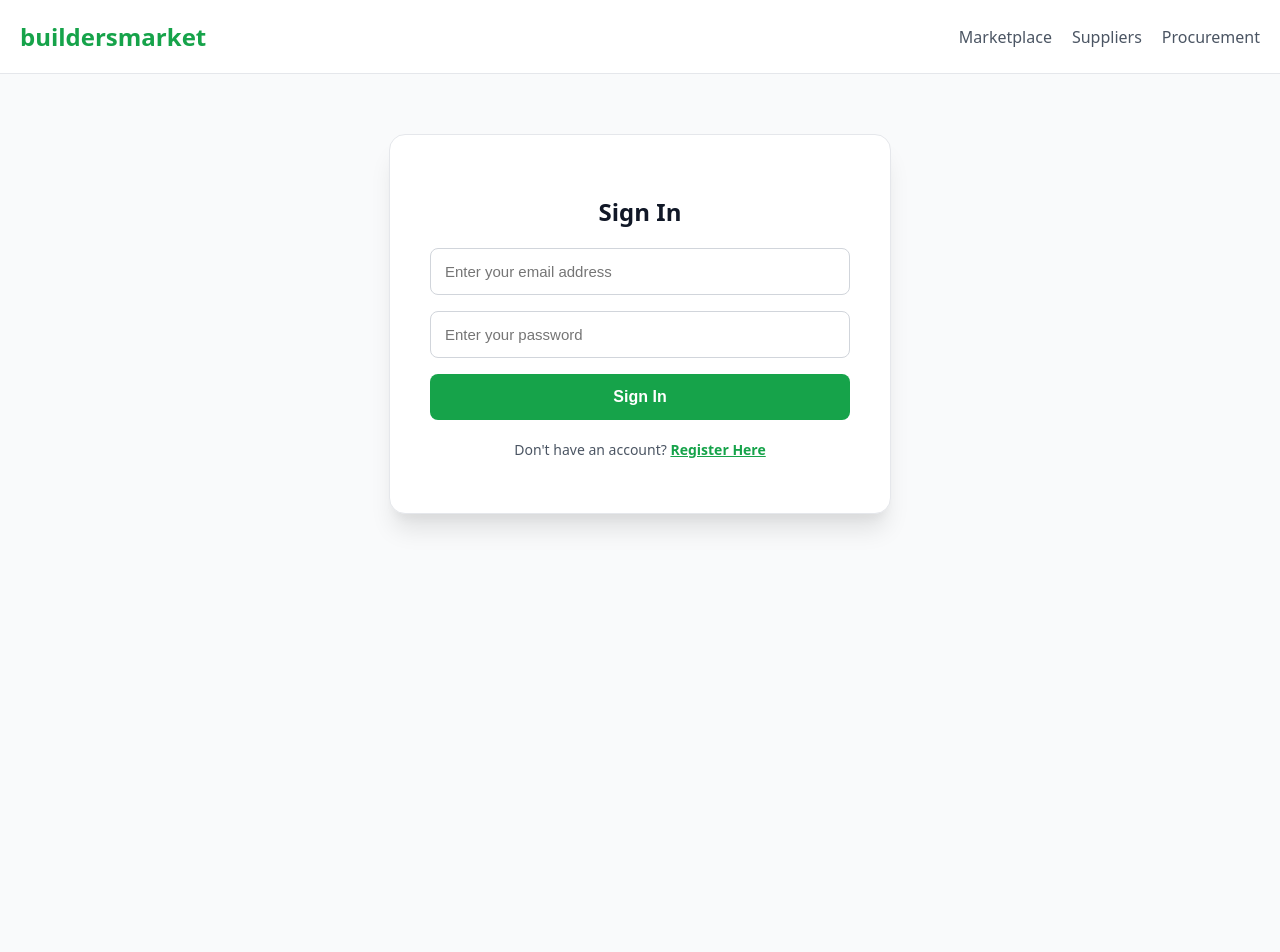
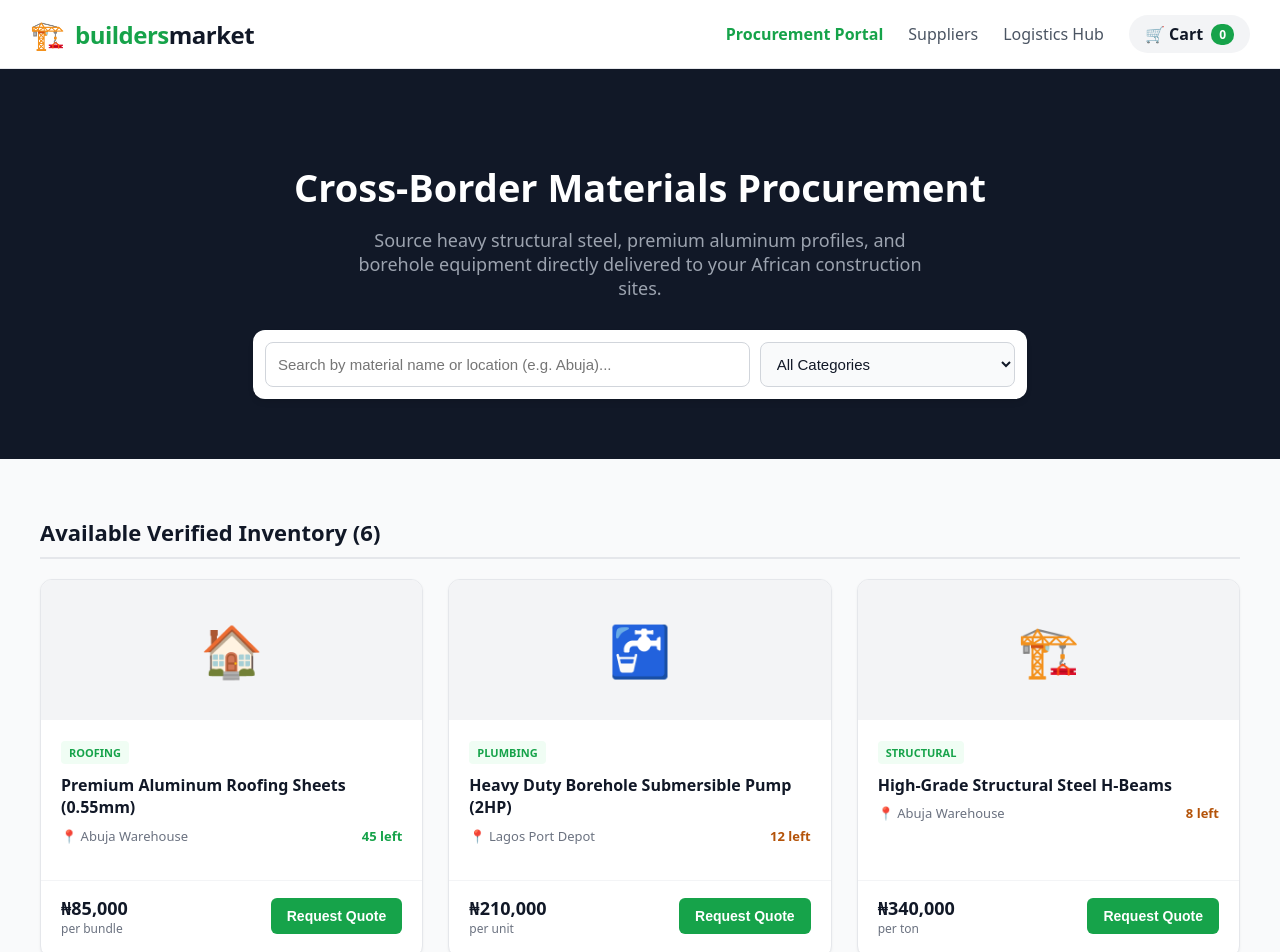
Before and after one commit to francisjolaoso1-dev/buildersmarket-v2, a Next.js app: page / in a window 1280 px wide. Shown: the top 952 px of the page. Before the commit the page ends 800 px from the top, so only its background shows below. Built offline with nearby package versions, Linux system fonts and the light colour scheme.

Commit message:
Update page.js

```diff
--- a/src/app/page.js
+++ b/src/app/page.js
@@ -1,118 +1,142 @@
 'use client';
 import { useState } from 'react';
-import { createClient } from '@supabase/supabase-js';
+
+// Sample product database for the cross-border procurement portal
+const INITIAL_PRODUCTS = [
+  { id: 1, name: 'Premium Aluminum Roofing Sheets (0.55mm)', category: 'Roofing', price: 85000, unit: 'per bundle', location: 'Abuja Warehouse', stock: 45, image: '🏠' },
+  { id: 2, name: 'Heavy Duty Borehole Submersible Pump (2HP)', category: 'Plumbing', price: 210000, unit: 'per unit', location: 'Lagos Port Depot', stock: 12, image: '🚰' },
+  { id: 3, name: 'High-Grade Structural Steel H-Beams', category: 'Structural', price: 340000, unit: 'per ton', location: 'Abuja Warehouse', stock: 8, image: '🏗️' },
+  { id: 4, name: 'Casement Aluminum Window Frames (Bronze)', category: 'Aluminum', price: 45000, unit: 'per sqm', location: 'Abuja Workshop', stock: 25, image: '🪟' },
+  { id: 5, name: 'Industrial PVC Borehole Casing Pipes', category: 'Plumbing', price: 18500, unit: 'per length', location: 'Lagos Port Depot', stock: 120, image: '🧪' },
+  { id: 6, name: 'Portland Cement Grade 42.5R', category: 'Masonry', price: 8200, unit: 'per bag', location: 'Abuja Warehouse', stock: 500, image: '🧱' }
+];
 
 export default function Home() {
-  const [email, setEmail] = useState('');
-  const [password, setPassword] = useState('');
-  const [isSignUp, setIsSignUp] = useState(false);
-  const [message, setMessage] = useState('');
-  const [loading, setLoading] = useState(false);
+  const [searchTerm, setSearchTerm] = useState('');
+  const [selectedCategory, setSelectedCategory] = useState('All');
+  const [cartCount, setCartCount] = useState(0);
 
-  const handleAuth = async (e) => {
-    e.preventDefault();
-    setLoading(true);
-    setMessage('');
-
-    // Fallback directly to your project credentials if environment variables are missing
-    const supabaseUrl = process.env.NEXT_PUBLIC_SUPABASE_URL || 'https://your-actual-project-id.supabase.co';
-    const supabaseAnonKey = process.env.NEXT_PUBLIC_SUPABASE_ANON_KEY || 'your-actual-long-anon-public-key-starting-with-eyJ';
-
-    if (!supabaseUrl || supabaseUrl.includes('your-actual-project-id')) {
-      setMessage('Configuration Error: Please update the placeholder URL in your GitHub page.js file.');
-      setLoading(false);
-      return;
-    }
-    if (!supabaseUrl || !supabaseAnonKey) {
-      setMessage('Configuration Error: Missing database connection keys in Vercel settings.');
-      setLoading(false);
-      return;
-    }
-
-    const supabase = createClient(supabaseUrl, supabaseAnonKey);
-
-    try {
-      if (isSignUp) {
-        const { data, error } = await supabase.auth.signUp({
-          email,
-          password,
+  // Filter products based on search inputs
+  const filteredProducts = INITIAL_PRODUCTS.filter(product => {
+    const matchesSearch = product.name.toLowerCase().includes(searchTerm.toLowerCase()) ||
+                          product.location.toLowerCase().includes(searchTerm.toLowerCase());
+    const matchesCategory = selectedCategory === 'All' || product.category === selectedCategory;
+    return matchesSearch && matchesCategory;
   });
-        if (error) throw error;
-        setMessage('Registration successful! Check your email for a confirmation link.');
-      } else {
-        const { data, error } = await supabase.auth.signInWithPassword({
-          email,
-          password,
-        });
-        if (error) throw error;
-        setMessage('Success! Welcome back to BuildersMarket.');
-      }
-    } catch (error) {
-      setMessage(`Authentication Error: ${error.message}`);
-    } finally {
-      setLoading(false);
-    }
-  };
 
   return (
     <div style={{ fontFamily: 'system-ui, sans-serif', backgroundColor: '#f9fafb', minHeight: '100vh', color: '#111827' }}>
-      {/* HEADER */}
-      <header style={{ backgroundColor: '#ffffff', borderBottom: '1px solid #e5e7eb', padding: '20px', display: 'flex', justifyContent: 'space-between', alignItems: 'center' }}>
-        <div style={{ fontSize: '24px', fontWeight: 'bold', color: '#16a34a' }}>buildersmarket</div>
-        <nav style={{ display: 'flex', gap: '20px', alignItems: 'center' }}>
-          <a href="#" style={{ textDecoration: 'none', color: '#4b5563', fontWeight: '500' }}>Marketplace</a>
+
+      {/* GLOBAL NAVIGATION HEADER */}
+      <header style={{ backgroundColor: '#ffffff', borderBottom: '1px solid #e5e7eb', padding: '15px 30px', display: 'flex', justifyContent: 'space-between', alignItems: 'center', position: 'sticky', top: 0, zIndex: 100 }}>
+        <div style={{ display: 'flex', alignItems: 'center', gap: '10px' }}>
+          <span style={{ fontSize: '28px' }}>🏗️</span>
+          <div style={{ fontSize: '24px', fontWeight: '800', color: '#16a34a', letterSpacing: '-0.5px' }}>
+            builders<span style={{ color: '#111827' }}>market</span>
+          </div>
+        </div>
+
+        <nav style={{ display: 'flex', gap: '25px', alignItems: 'center' }}>
+          <a href="#" style={{ textDecoration: 'none', color: '#16a34a', fontWeight: '600' }}>Procurement Portal</a>
           <a href="#" style={{ textDecoration: 'none', color: '#4b5563', fontWeight: '500' }}>Suppliers</a>
-          <a href="#" style={{ textDecoration: 'none', color: '#4b5563', fontWeight: '500' }}>Procurement</a>
+          <a href="#" style={{ textDecoration: 'none', color: '#4b5563', fontWeight: '500' }}>Logistics Hub</a>
+          <div style={{ backgroundColor: '#f3f4f6', padding: '8px 16px', borderRadius: '20px', fontWeight: '600', display: 'flex', alignItems: 'center', gap: '8px' }}>
+            🛒 Cart <span style={{ backgroundColor: '#16a34a', color: 'white', padding: '2px 8px', borderRadius: '10px', fontSize: '12px' }}>{cartCount}</span>
+          </div>
         </nav>
       </header>
 
-      {/* AUTH CARD */}
-      <main style={{ maxWidth: '1200px', margin: '0 auto', padding: '60px 20px' }}>
-        <div style={{ backgroundColor: '#ffffff', color: '#111827', padding: '40px', borderRadius: '16px', maxWidth: '420px', margin: '0 auto', boxShadow: '0 20px 25px -5px rgba(0,0,0,0.1), 0 10px 10px -5px rgba(0,0,0,0.04)', border: '1px solid #e5e7eb' }}>
-          <h2 style={{ fontSize: '24px', fontWeight: 'bold', color: '#111827', marginBottom: '20px', textAlign: 'center' }}>
-            {isSignUp ? 'Create an Account' : 'Sign In'}
+      {/* HERO HERO SECTION */}
+      <section style={{ backgroundColor: '#111827', color: '#ffffff', padding: '60px 30px', textAlign: 'center' }}>
+        <h1 style={{ fontSize: '38px', fontWeight: '800', marginBottom: '15px' }}>Cross-Border Materials Procurement</h1>
+        <p style={{ fontSize: '18px', color: '#9ca3af', maxWidth: '600px', margin: '0 auto 30px' }}>
+          Source heavy structural steel, premium aluminum profiles, and borehole equipment directly delivered to your African construction sites.
+        </p>
+
+        {/* INTERACTIVE FILTERS BAR */}
+        <div style={{ backgroundColor: '#ffffff', padding: '12px', borderRadius: '12px', maxWidth: '750px', margin: '0 auto', display: 'flex', gap: '10px', boxShadow: '0 4px 6px -1px rgba(0,0,0,0.1)' }}>
+          <input
+            type="text"
+            placeholder="Search by material name or location (e.g. Abuja)..."
+            value={searchTerm}
+            onChange={(e) => setSearchTerm(e.target.value)}
+            style={{ flex: 2, padding: '12px', borderRadius: '8px', border: '1px solid #d1d5db', fontSize: '15px', color: '#111827' }}
+          />
+          <select
+            value={selectedCategory}
+            onChange={(e) => setSelectedCategory(e.target.value)}
+            style={{ flex: 1, padding: '12px', borderRadius: '8px', border: '1px solid #d1d5db', fontSize: '15px', backgroundColor: '#f9fafb', color: '#111827' }}
+          >
+            <option value="All">All Categories</option>
+            <option value="Roofing">Roofing</option>
+            <option value="Aluminum">Aluminum Products</option>
+            <option value="Plumbing">Borehole & Plumbing</option>
+            <option value="Structural">Structural Steel</option>
+            <option value="Masonry">Masonry</option>
+          </select>
+        </div>
+      </section>
+
+      {/* PRODUCT DIRECTORY GRID */}
+      <main style={{ maxWidth: '1200px', margin: '0 auto', padding: '40px 20px' }}>
+        <h2 style={{ fontSize: '22px', fontWeight: '700', marginBottom: '20px', borderBottom: '2px solid #e5e7eb', paddingBottom: '10px' }}>
+          Available Verified Inventory ({filteredProducts.length})
         </h2>
 
-          <form onSubmit={handleAuth} style={{ display: 'flex', flexDirection: 'column', gap: '16px' }}>
-            <input
-              type="email"
-              placeholder="Enter your email address"
-              value={email}
-              onChange={(e) => setEmail(e.target.value)}
-              required
-              style={{ padding: '14px', borderRadius: '8px', border: '1px solid #d1d5db', fontSize: '15px', backgroundColor: '#ffffff', color: '#111827', width: '100%', boxSizing: 'border-box' }}
-            />
-            <input
-              type="password"
-              placeholder="Enter your password"
-              value={password}
-              onChange={(e) => setPassword(e.target.value)}
-              required
-              style={{ padding: '14px', borderRadius: '8px', border: '1px solid #d1d5db', fontSize: '15px', backgroundColor: '#ffffff', color: '#111827', width: '100%', boxSizing: 'border-box' }}
-            />
+        {filteredProducts.length === 0 ? (
+          <div style={{ textAlign: 'center', padding: '40px', color: '#6b7280', fontSize: '16px' }}>
+            No materials found matching your search. Try looking for another category or location!
+          </div>
+        ) : (
+          <div style={{ display: 'grid', gridTemplateColumns: 'repeat(auto-fill, minmax(300px, 1fr))', gap: '25px' }}>
+            {filteredProducts.map((product) => (
+              <div key={product.id} style={{ backgroundColor: '#ffffff', borderRadius: '12px', border: '1px solid #e5e7eb', overflow: 'hidden', display: 'flex', flexDirection: 'column', justifyContent: 'space-between', boxShadow: '0 1px 3px rgba(0,0,0,0.05)', transition: 'transform 0.2s' }}>
+
+                {/* Visual Thumbnail */}
+                <div style={{ backgroundColor: '#f3f4f6', height: '140px', display: 'flex', alignItems: 'center', justifyContent: 'center', fontSize: '50px' }}>
+                  {product.image}
+                </div>
+
+                {/* Detail Information */}
+                <div style={{ padding: '20px', flexGrow: 1 }}>
+                  <span style={{ fontSize: '11px', textTransform: 'uppercase', tracking: 'wide', color: '#16a34a', fontWeight: '700', backgroundColor: '#f0fdf4', padding: '4px 8px', borderRadius: '4px' }}>
+                    {product.category}
+                  </span>
+                  <h3 style={{ fontSize: '16px', fontWeight: '700', marginTop: '12px', marginBottom: '8px', lineHeight: '1.4' }}>
+                    {product.name}
+                  </h3>
+                  <div style={{ fontSize: '13px', color: '#6b7280', marginBottom: '15px', display: 'flex', justifyContent: 'space-between' }}>
+                    <span>📍 {product.location}</span>
+                    <span style={{ color: product.stock > 15 ? '#16a34a' : '#b45309', fontWeight: '600' }}>
+                      {product.stock} left
+                    </span>
+                  </div>
+                </div>
+
+                {/* Bottom Pricing & CTA */}
+                <div style={{ padding: '0 20px 20px 20px', display: 'flex', alignItems: 'center', justifyContent: 'space-between', borderTop: '1px solid #f3f4f6', paddingTop: '15px' }}>
+                  <div>
+                    <span style={{ fontSize: '18px', fontWeight: '800', color: '#111827' }}>
+                      ₦{product.price.toLocaleString()}
+                    </span>
+                    <span style={{ fontSize: '12px', color: '#6b7280', display: 'block' }}>
+                      {product.unit}
+                    </span>
+                  </div>
                   <button
-              type="submit"
-              disabled={loading}
-              style={{ backgroundColor: loading ? '#9ca3af' : '#16a34a', color: 'white', padding: '14px', borderRadius: '8px', fontWeight: 'bold', cursor: loading ? 'not-allowed' : 'pointer', border: 'none', fontSize: '16px' }}
+                    onClick={() => setCartCount(cartCount + 1)}
+                    style={{ backgroundColor: '#16a34a', color: 'white', border: 'none', padding: '10px 16px', borderRadius: '6px', fontWeight: '600', cursor: 'pointer', fontSize: '14px' }}
                   >
-              {loading ? 'Processing...' : isSignUp ? 'Register as Buyer/Supplier' : 'Sign In'}
+                    Request Quote
                   </button>
-          </form>
+                </div>
 
-          {message && (
-            <div style={{ marginTop: '20px', padding: '12px', borderRadius: '6px', backgroundColor: message.includes('Error') ? '#fef2f2' : '#f0fdf4', color: message.includes('Error') ? '#991b1b' : '#166534', fontSize: '14px', textAlign: 'center', fontWeight: '500' }}>
-              {message}
+              </div>
+            ))}
           </div>
         )}
+      </main>
 
-          <p style={{ marginTop: '20px', textAlign: 'center', fontSize: '14px', color: '#4b5563' }}>
-            {isSignUp ? 'Already have an account?' : "Don't have an account?"}{' '}
-            <span onClick={() => setIsSignUp(!isSignUp)} style={{ color: '#16a34a', cursor: 'pointer', fontWeight: 'bold', textDecoration: 'underline' }}>
-              {isSignUp ? 'Sign In Here' : 'Register Here'}
-            </span>
-          </p>
-        </div>
-      </main>
     </div>
   );
 }
```
Lines whose indentation alone changed are shown as unchanged.
